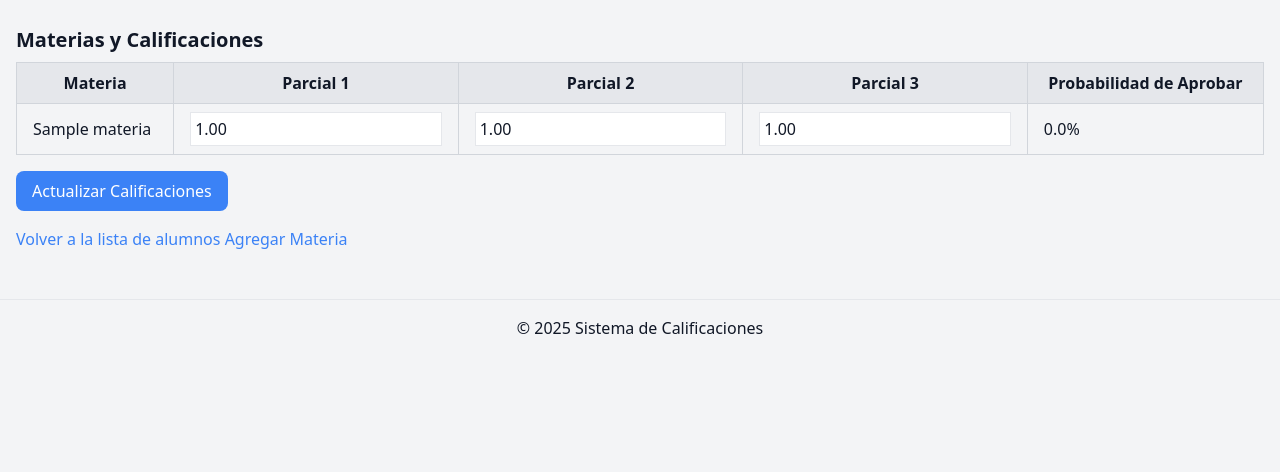
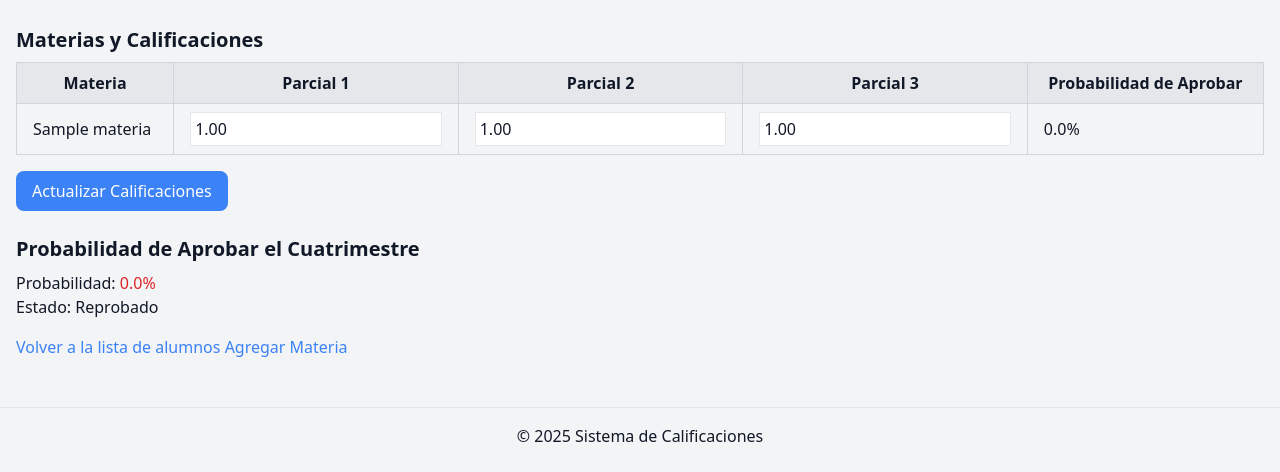
Before and after one commit to N03l244/Calificaciones_SI, a Flask app: page /alumno/1 in a window 1280 px wide. Shown: the part 328-800 px from the top of the page. Run offline with Flask 3, Linux system fonts and the light colour scheme; tables that the repository leaves empty hold one stand-in row (values such as "Sample post"); some libraries are stand-ins or nearby versions.

Commit message:
Porcentaje Cuatrimestral

```diff
--- a/Calificaciones/app.py
+++ b/Calificaciones/app.py
@@ -88,8 +88,10 @@ def alumno_detalle(id):
         db.session.commit()
         return redirect(url_for('alumno_detalle', id=alumno.id))
 
+    # Calcular la probabilidad de aprobar el cuatrimestre
+    probabilidad, estado = calcular_probabilidad_cuatrimestre(alumno)
 
-    return render_template('alumno_detalle.html', alumno=alumno, calcular_probabilidad=calcular_probabilidad, materias=materias)
+    return render_template('alumno_detalle.html', alumno=alumno, calcular_probabilidad=calcular_probabilidad, materias=materias, probabilidad_cuatrimestre=probabilidad, estado_cuatrimestre=estado)
 
 
 # Ruta para agregar un nuevo alumno
@@ -191,6 +193,41 @@ def editar_alumno(alumno_id):
 
     return render_template('editar_alumno.html', alumno=alumno)
 
+# Función para calcular la probabilidad de aprobar el cuatrimestre
+def calcular_probabilidad_cuatrimestre(alumno):
+    calificaciones = Calificacion.query.filter_by(id_alumno=alumno.id).all()
+    total_asignaturas = len(calificaciones)
+    aprobadas = 0
+    reprobadas = 0
+    en_evaluacion_final = 0
+
+    for calificacion in calificaciones:
+        parciales = [calificacion.parcial1, calificacion.parcial2, calificacion.parcial3]
+        aprobados = sum(1 for p in parciales if p is not None and p >= 70)
+
+        if aprobados == 3:
+            aprobadas += 1
+        elif aprobados == 0:
+            reprobadas += 1
+        else:
+            en_evaluacion_final += 1
+
+    # Calcular la probabilidad de aprobar el cuatrimestre
+    if total_asignaturas == 0:
+        return 0, "Sin asignaturas"
+
+    probabilidad = (aprobadas + 0.5 * en_evaluacion_final) / total_asignaturas * 100
+
+    # Determinar el estado del cuatrimestre
+    if reprobadas > total_asignaturas / 2:
+        estado = "Reprobado"
+    elif aprobadas + en_evaluacion_final >= total_asignaturas / 2:
+        estado = "En Riesgo"
+    else:
+        estado = "Aprobado"
+
+    return probabilidad, estado
+
 # Crear tablas
 with app.app_context():
     db.create_all()
--- a/Calificaciones/templates/alumno_detalle.html
+++ b/Calificaciones/templates/alumno_detalle.html
@@ -69,6 +69,22 @@
         <button type="submit" class="mt-4 px-4 py-2 bg-blue-500 text-white rounded-lg">Actualizar Calificaciones</button>
     </form>
 
+    <h2 class="text-xl font-semibold mb-2 mt-6">Probabilidad de Aprobar el Cuatrimestre</h2>
+<p>Probabilidad:
+    <span class="
+        {% if probabilidad_cuatrimestre >= 80 %}
+            text-green-600
+        {% elif probabilidad_cuatrimestre >= 50 %}
+            text-yellow-600
+        {% else %}
+            text-red-600
+        {% endif %}
+    ">
+        {{ probabilidad_cuatrimestre|round(2) }}%
+    </span>
+</p>
+<p>Estado: {{ estado_cuatrimestre }}</p>
+
     <a href="{{ url_for('index') }}" class="mt-4 inline-block text-blue-500 hover:underline">Volver a la lista de alumnos</a>
 
     <!-- Botón para agregar una materia -->
```
